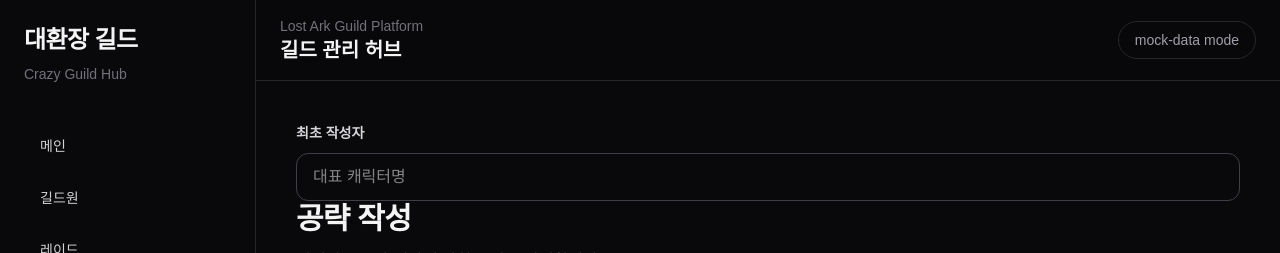
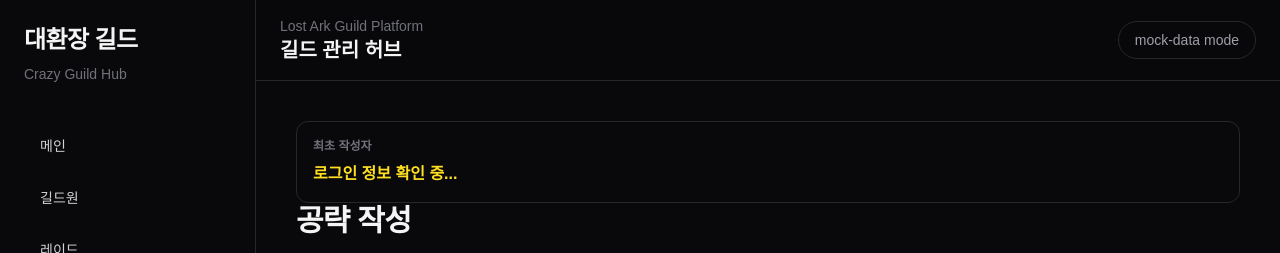
Before and after one commit to janghanyoung/crazy_guild_hub, a Next.js app: page /guides/new in a window 1280 px wide. Shown: the top 253 px of the page. Built offline with nearby package versions, Linux system fonts and the light colour scheme; no server answers; sample sign-in values are in the browser's storage.

Commit message:
use logged in character as guide creator

```diff
--- a/app/guides/new/NewGuideForm.tsx
+++ b/app/guides/new/NewGuideForm.tsx
@@ -1,7 +1,7 @@
 "use client";
 
 import { useSearchParams, useRouter } from "next/navigation";
-import { useMemo, useState } from "react";
+import { useEffect, useMemo, useState } from "react";
 import PageContainer from "../../../components/ui/PageContainer";
 import SectionTitle from "../../../components/ui/SectionTitle";
 import { supabase } from "../../../lib/supabase/client";
@@ -65,6 +65,10 @@ export default function NewGuideForm() {
   const router = useRouter();
   const searchParams = useSearchParams();
   const [creatorCharacter, setCreatorCharacter] = useState("");
+  useEffect(() => {
+  const auth = JSON.parse(localStorage.getItem("guild-auth") ?? "{}");
+  setCreatorCharacter(auth.mainCharacter ?? "");
+}, []);
 
   const defaultCategory = (searchParams.get("category") ?? "general") as Category;
   const defaultTargetType = searchParams.get("targetType") ?? "";
@@ -142,6 +146,10 @@ export default function NewGuideForm() {
       alert("대상 종류를 선택하세요.");
       return;
     }
+    if (!creatorCharacter) {
+  alert("로그인 정보가 없습니다. 다시 로그인해주세요.");
+  return;
+}
 
     setSaving(true);
 
@@ -154,11 +162,8 @@ export default function NewGuideForm() {
   target_name: targetName || targetType,
   video_url: videoUrl || null,
   content,
-
-  creator_character: creatorCharacter || null,
-  contributors: creatorCharacter
-    ? [creatorCharacter]
-    : [],
+  creator_character: creatorCharacter,
+  contributors: [creatorCharacter],
 })
       .select("id")
       .single();
@@ -176,16 +181,14 @@ export default function NewGuideForm() {
   return (
     <PageContainer>
       <div>
-  <label className="text-sm font-bold text-zinc-300">
-    최초 작성자
-  </label>
+  <div className="rounded-xl border border-zinc-800 bg-zinc-950 p-4">
+  <p className="text-xs font-bold text-zinc-500">최초 작성자</p>
+  <p className="mt-2 font-black text-yellow-300">
+    {creatorCharacter || "로그인 정보 확인 중..."}
+  </p>
+</div>
 
-  <input
-    value={creatorCharacter}
-    onChange={(e) => setCreatorCharacter(e.target.value)}
-    placeholder="대표 캐릭터명"
-    className="mt-2 h-12 w-full rounded-xl border border-zinc-700 bg-zinc-950 px-4 text-white"
-  />
+
 </div>
       <SectionTitle
         title="공략 작성"
```
